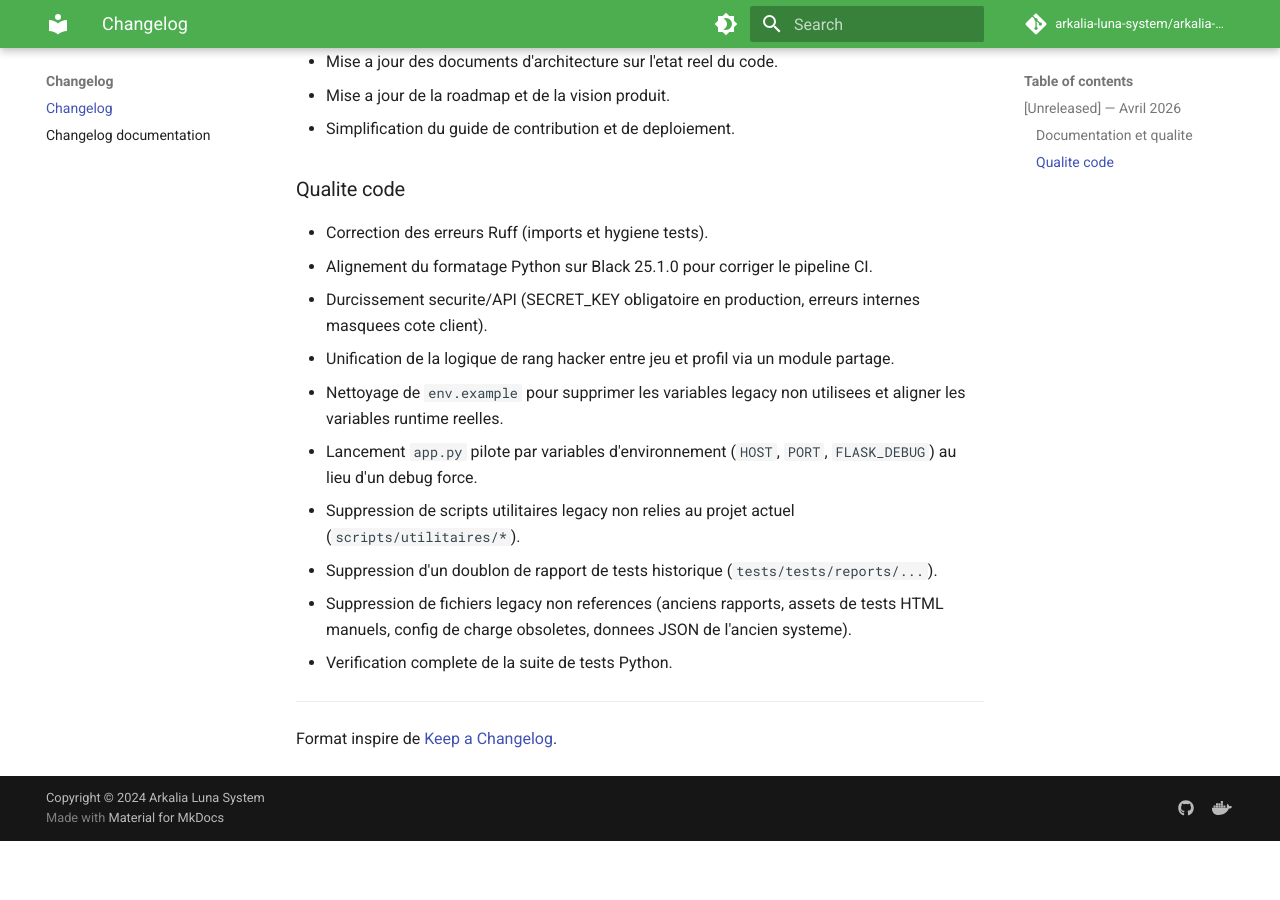
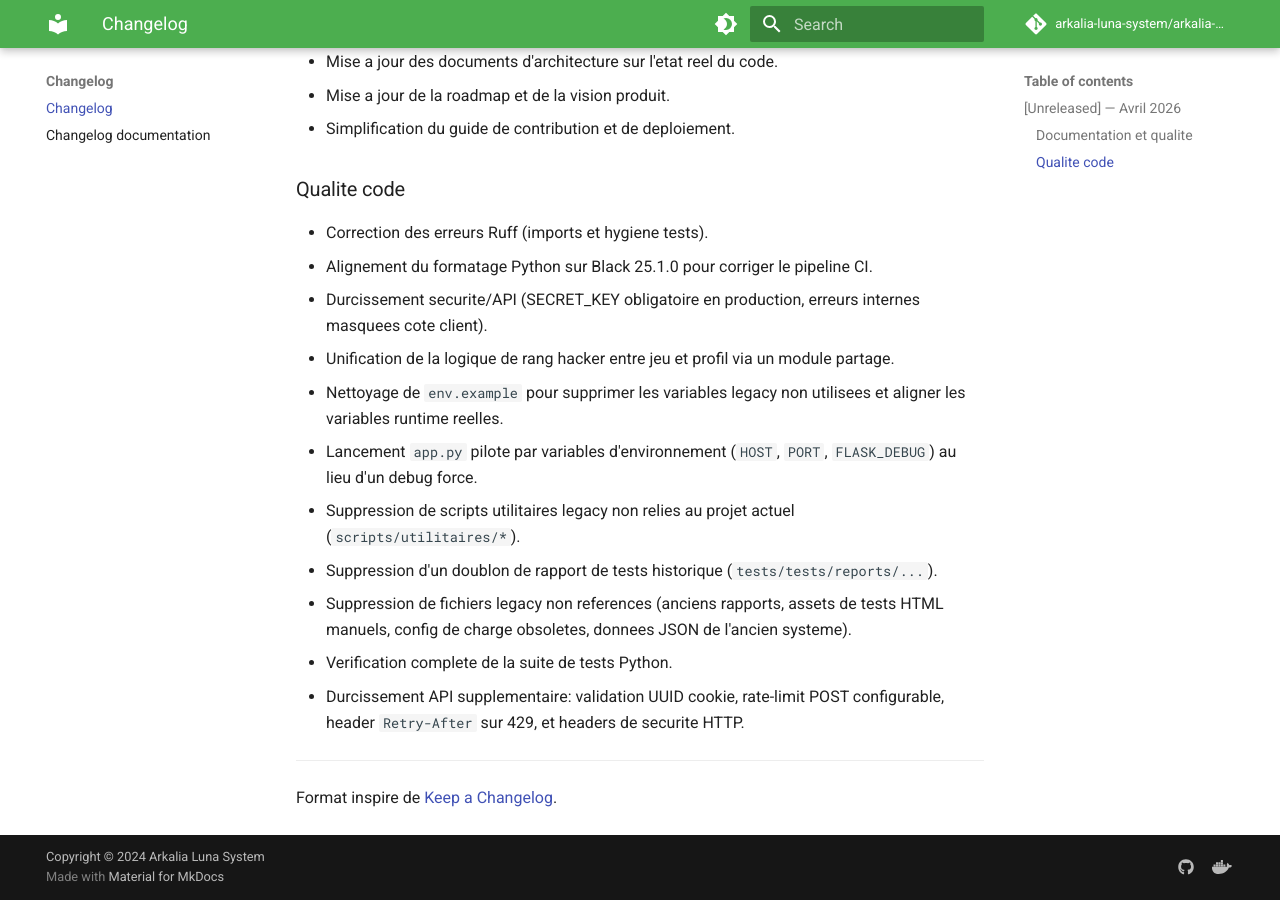
Before and after one commit to arkalia-luna-system/arkalia-quest, an MkDocs documentation site: the page built from docs/CHANGELOG.md, in a window 1280 px wide and 900 px high, scrolled down 840 px. Built offline with MkDocs 1.6.1 and Material for MkDocs 9.7.7, drawn with Linux system fonts in a browser that asks for light colours; comment, search, counter and statistics services are not loaded; the version menu is left out; before the commit the page ends 1681 px from its top, so only the background shows below that.

Commit message:
docs: add concise security operations notes
Document production security essentials in the README, including JSON content-type enforcement, configurable POST rate limiting, and 429 Retry-After behavior.

Made-with: Cursor

```diff
--- a/docs/CHANGELOG.md
+++ b/docs/CHANGELOG.md
@@ -33,6 +33,7 @@
 - Suppression d'un doublon de rapport de tests historique (`tests/tests/reports/...`).
 - Suppression de fichiers legacy non references (anciens rapports, assets de tests HTML manuels, config de charge obsoletes, donnees JSON de l'ancien systeme).
 - Verification complete de la suite de tests Python.
+- Durcissement API supplementaire: validation UUID cookie, rate-limit POST configurable, header `Retry-After` sur 429, et headers de securite HTTP.
 
 ---
 
```
Also changed, not shown: README.md (+9 -0 lines).
